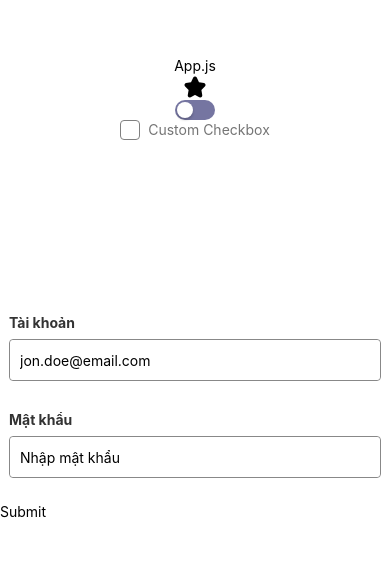
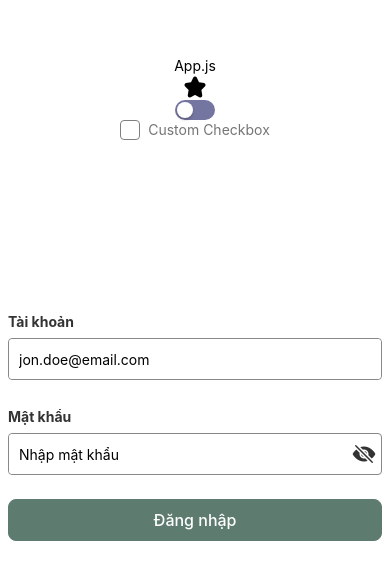
Before and after one commit to ntbinh0602/RNBase, a React Native app: screen / in a window 390 px wide. Shown: the part 113-692 px from the top of the page. Built offline with nearby package versions, Linux system fonts and the light colour scheme.

Commit message:
[ADD] thêm huỷ bàn phím, button

```diff
--- a/App.tsx
+++ b/App.tsx
@@ -25,6 +25,8 @@ import {
 } from 'react-hook-form';
 import {CustomTextInput} from './src/common/CustomTextInput';
 import Icon from './src/common/Icons';
+import DismissKeyboard from './src/components/DismissKeyboard';
+import {CustomButton} from './src/common/CustomButton';
 
 interface FormValues {
   email: string;
@@ -49,6 +51,7 @@ function App(): JSX.Element {
   return (
     <SafeAreaView style={{flex: 1, backgroundColor: 'gray'}}>
       <StatusBar barStyle={'dark-content'} />
+      <DismissKeyboard>
         <View style={{flex: 1}}>
           <View
             style={{
@@ -85,16 +88,23 @@ function App(): JSX.Element {
               <CustomTextInput
                 name="password"
                 label="Mật khẩu"
-              secureTextEntry
+                inputType="password"
                 placeholder="Nhập mật khẩu"
                 rules={{required: 'Mật khẩu là bắt buộc!'}}
               />
             </FormProvider>
-          <TouchableOpacity onPress={methods.handleSubmit(onSubmit, onError)}>
-            <Text>Submit</Text>
-          </TouchableOpacity>
+
+            <CustomButton
+              type="primary"
+              onPress={methods.handleSubmit(onSubmit, onError)}
+              buttonStyle={{
+                marginHorizontal: 8,
+              }}>
+              Đăng nhập
+            </CustomButton>
           </View>
         </View>
+      </DismissKeyboard>
     </SafeAreaView>
   );
 }
--- /dev/null
+++ b/src/common/CustomButton/index.tsx
@@ -0,0 +1,102 @@
+import React from 'react';
+import {
+  TouchableOpacity,
+  Text,
+  StyleSheet,
+  ActivityIndicator,
+  GestureResponderEvent,
+  TextStyle,
+  ViewStyle,
+} from 'react-native';
+import {Colors} from '../../utils/colors';
+
+interface CustomButtonProps {
+  type?: 'primary' | 'default' | 'danger';
+  disabled?: boolean;
+  loading?: boolean;
+  onPress?: (event: GestureResponderEvent) => void;
+  children: React.ReactNode;
+  buttonStyle?: ViewStyle; // Custom button style
+  textStyle?: TextStyle; // Custom text style
+}
+
+export const CustomButton: React.FC<CustomButtonProps> = ({
+  type = 'default',
+  disabled = false,
+  loading = false,
+  onPress,
+  children,
+  buttonStyle,
+  textStyle,
+}) => {
+  const combinedButtonStyle: ViewStyle[] = [
+    styles.button,
+    type === 'primary' && styles.primaryButton,
+    type === 'danger' && styles.dangerButton,
+    disabled && styles.disabledButton,
+    buttonStyle, // Allow custom styles
+  ].filter(Boolean) as ViewStyle[];
+
+  const combinedTextStyle: TextStyle[] = [
+    styles.text,
+    type === 'primary' && styles.primaryText,
+    type === 'danger' && styles.dangerText,
+    disabled && styles.disabledText,
+    textStyle, // Allow custom text styles
+  ].filter(Boolean) as TextStyle[];
+
+  return (
+    <TouchableOpacity
+      style={combinedButtonStyle}
+      onPress={onPress}
+      disabled={disabled || loading}>
+      {loading ? (
+        <ActivityIndicator
+          color={
+            type === 'primary' || type === 'danger' ? '#fff' : Colors.primary
+          }
+        />
+      ) : (
+        <Text style={combinedTextStyle}>{children}</Text>
+      )}
+    </TouchableOpacity>
+  );
+};
+
+const styles = StyleSheet.create({
+  button: {
+    paddingVertical: 10,
+    paddingHorizontal: 16,
+    borderRadius: 8,
+    borderWidth: 1,
+    borderColor: '#d9d9d9',
+    alignItems: 'center',
+    justifyContent: 'center',
+  },
+  primaryButton: {
+    backgroundColor: Colors.primary,
+    borderColor: Colors.primary,
+  },
+  dangerButton: {
+    backgroundColor: 'red',
+    borderColor: 'red',
+  },
+  disabledButton: {
+    backgroundColor: '#f5f5f5',
+    borderColor: '#d9d9d9',
+  },
+  text: {
+    color: '#000',
+    fontSize: 16,
+    fontWeight: '500',
+  },
+  primaryText: {
+    color: '#fff',
+  },
+  dangerText: {
+    color: '#fff',
+  },
+  disabledText: {
+    color: '#bfbfbf',
+  },
+});
--- a/src/common/CustomTextInput/index.tsx
+++ b/src/common/CustomTextInput/index.tsx
@@ -1,29 +1,53 @@
-import React from 'react';
+import React, {useState} from 'react';
 import {
   View,
   TextInput as RNTextInput,
   TextInputProps as RNTextInputProps,
   Text,
   StyleSheet,
+  Pressable,
 } from 'react-native';
 import {
   useController,
   useFormContext,
   UseControllerProps,
 } from 'react-hook-form';
+import Icon from '../Icons';
+type InputType = 'text' | 'password' | 'number' | 'textarea';
 
 interface CustomTextInputProps extends RNTextInputProps, UseControllerProps {
   label: string;
   defaultValue?: string;
+  inputType?: InputType;
 }
 
 const ControlledInput: React.FC<CustomTextInputProps> = props => {
-  const {label, name, rules, defaultValue, ...inputProps} = props;
+  const {
+    label,
+    name,
+    rules,
+    defaultValue,
+    inputType = 'text',
+    ...inputProps
+  } = props;
 
   const {
     field,
     fieldState: {error},
   } = useController({name, rules, defaultValue});
+  const [security, setSecurity] = useState(true);
+  const getKeyboardType = () => {
+    switch (inputType) {
+      case 'number':
+        return 'numeric';
+      case 'password':
+        return 'default';
+      case 'textarea':
+        return 'default';
+      default:
+        return 'default';
+    }
+  };
 
   return (
     <View style={styles.container}>
@@ -32,14 +56,29 @@ const ControlledInput: React.FC<CustomTextInputProps> = props => {
         style={[
           styles.inputContainer,
           {borderColor: error ? 'red' : '#888888'},
+          inputType === 'textarea' && {height: 100},
+          inputType === 'password' && styles.password,
         ]}>
         <RNTextInput
-          style={styles.input}
+          style={[styles.input, inputType === 'textarea' && styles.textarea]}
           onChangeText={field.onChange}
           onBlur={field.onBlur}
           value={field.value}
+          secureTextEntry={inputType === 'password' && security}
+          keyboardType={getKeyboardType()}
+          multiline={inputType === 'textarea'}
           {...inputProps}
         />
+        {inputType === 'password' && (
+          <Pressable onPress={() => setSecurity(!security)}>
+            <Icon
+              type="Ionicons"
+              name={security ? 'eye-off' : 'eye'}
+              color="#333"
+              style={styles.icon}
+            />
+          </Pressable>
+        )}
       </View>
       <View style={styles.errContainer}>
         {error && <Text style={styles.errorText}>{error.message}</Text>}
@@ -72,10 +111,7 @@ const styles = StyleSheet.create({
   container: {
     paddingHorizontal: 8,
     paddingVertical: 4,
-    borderColor: 'white',
-    borderWidth: 1,
     borderRadius: 8,
-    // backgroundColor: 'red',
   },
   inputContainer: {
     borderRadius: 4,
@@ -87,6 +123,14 @@ const styles = StyleSheet.create({
     height: 40,
     paddingHorizontal: 10,
     borderRadius: 4,
+    flexGrow: 1,
+  },
+  textarea: {
+    textAlignVertical: 'top',
+  },
+  password: {
+    flexDirection: 'row',
+    alignItems: 'center',
   },
   errContainer: {
     height: 20,
@@ -96,4 +140,7 @@ const styles = StyleSheet.create({
     fontSize: 12,
     marginTop: 4,
   },
+  icon: {
+    paddingHorizontal: 5,
+  },
 });
--- /dev/null
+++ b/src/components/DismissKeyboard.tsx
@@ -0,0 +1,23 @@
+import {
+  View,
+  TextInput,
+  StyleSheet,
+  Keyboard,
+  TouchableWithoutFeedback,
+  KeyboardAvoidingView,
+  Platform,
+  Text,
+} from 'react-native';
+import React, {ReactNode} from 'react';
+
+interface DismissKeyboardProps {
+  children: ReactNode;
+}
+
+const DismissKeyboard: React.FC<DismissKeyboardProps> = ({children}) => (
+  <TouchableWithoutFeedback onPress={() => Keyboard.dismiss()}>
+    {children}
+  </TouchableWithoutFeedback>
+);
+
+export default DismissKeyboard;
--- a/src/screens/Splash/index.tsx
+++ b/src/screens/Splash/index.tsx
@@ -19,7 +19,7 @@ const SplashScreen: React.FC<Props> = ({onEnd}) => {
 
   return (
     <View style={styles.viewStyles}>
-      <Text style={styles.textStyles}>Wellcome</Text>
+      <Text style={styles.textStyles}>Welcome</Text>
     </View>
   );
 };
--- a/src/utils/colors.ts
+++ b/src/utils/colors.ts
@@ -1,4 +1,9 @@
 export const Colors = {
+  // MELON
   white: 'white',
   black: 'black',
+  primary: '#5D7B6F',
+  lightGreen: '#C3E5AE',
+  orange: '#F1E1A6',
+  pink: '#F4BBBB',
 };
```
Lines whose indentation alone changed are shown as unchanged.
